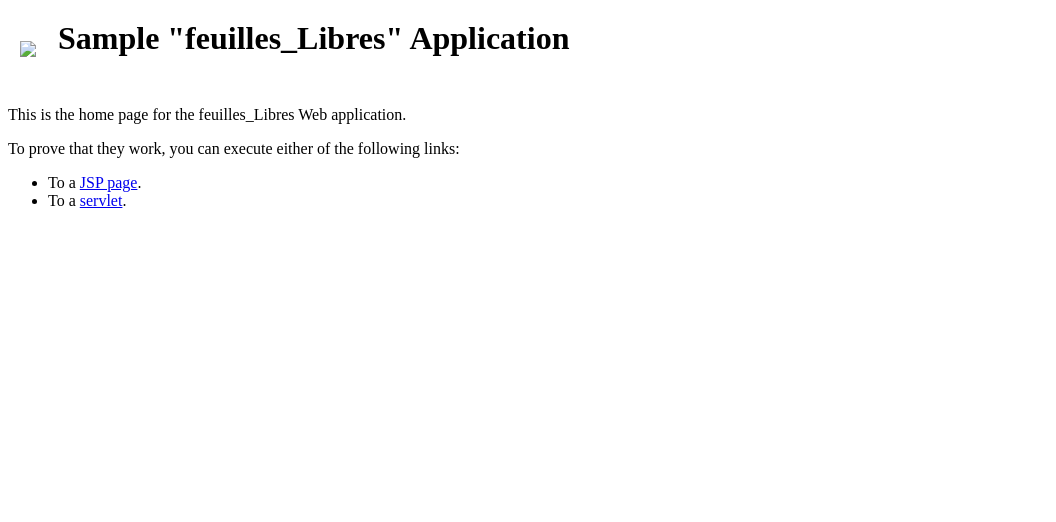
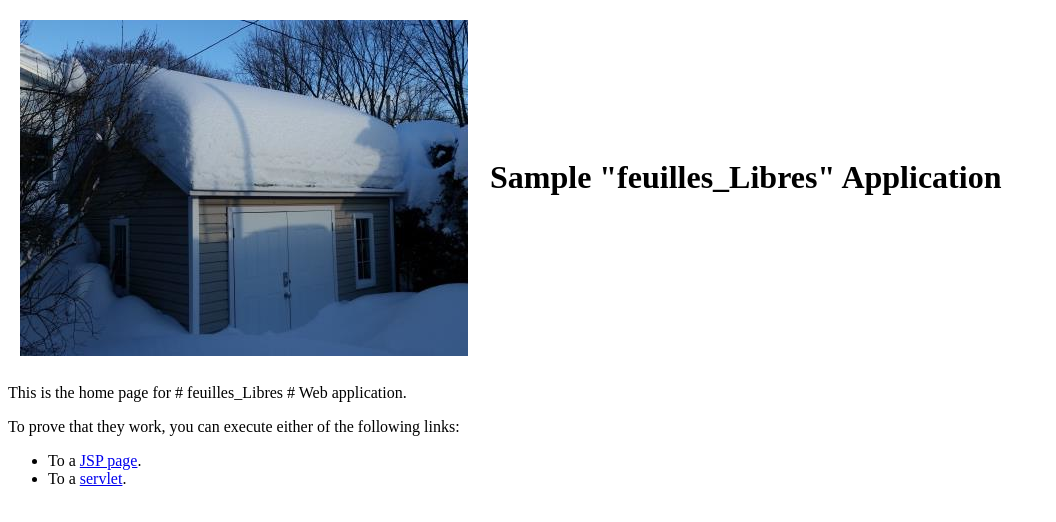
Before and after one commit to Labine1951/feuilles_Libres, a plain HTML site: page index.html in a window 1280 px wide. Shown: the whole page, without its empty margins (0-1056 px from the left). Drawn offline with Linux system fonts and the light colour scheme; files whose address does not match are found by name.

Commit message:
photos modifiées
format *.png ajouté au lieu de jpeg

```diff
--- a/index.html
+++ b/index.html
@@ -1,14 +1,14 @@
 
 <html>
   <head>
-    <title>Sample "feuille_Libres" Application</title>
+    <title>Sample "feuilles_Libres" Application</title>
   </head>
   <body bgcolor=white>
 
     <table border="0" cellpadding="10">
       <tr>
         <td>
-          <img src="images/cabanon.jpeg">
+          <img src="C:\Users\MichelG6\Documents\Git_projets\feuilles_libres\feuilles_Libres\cabanon.png">
         </td>
         <td>
           <h1>Sample "feuilles_Libres" Application</h1>
@@ -16,7 +16,7 @@
       </tr>
     </table>
 
-    <p>This is the home page for the feuilles_Libres  Web application. </p>
+    <p>This is the home page for # feuilles_Libres  #  Web application. </p>
     <p>To prove that they work, you can execute either of the following links:
     <ul>
       <li>To a <a href="hello.jsp">JSP page</a>.
```
Also changed, not shown: cabanon.jpeg (deleted), cabanon.png (added).
